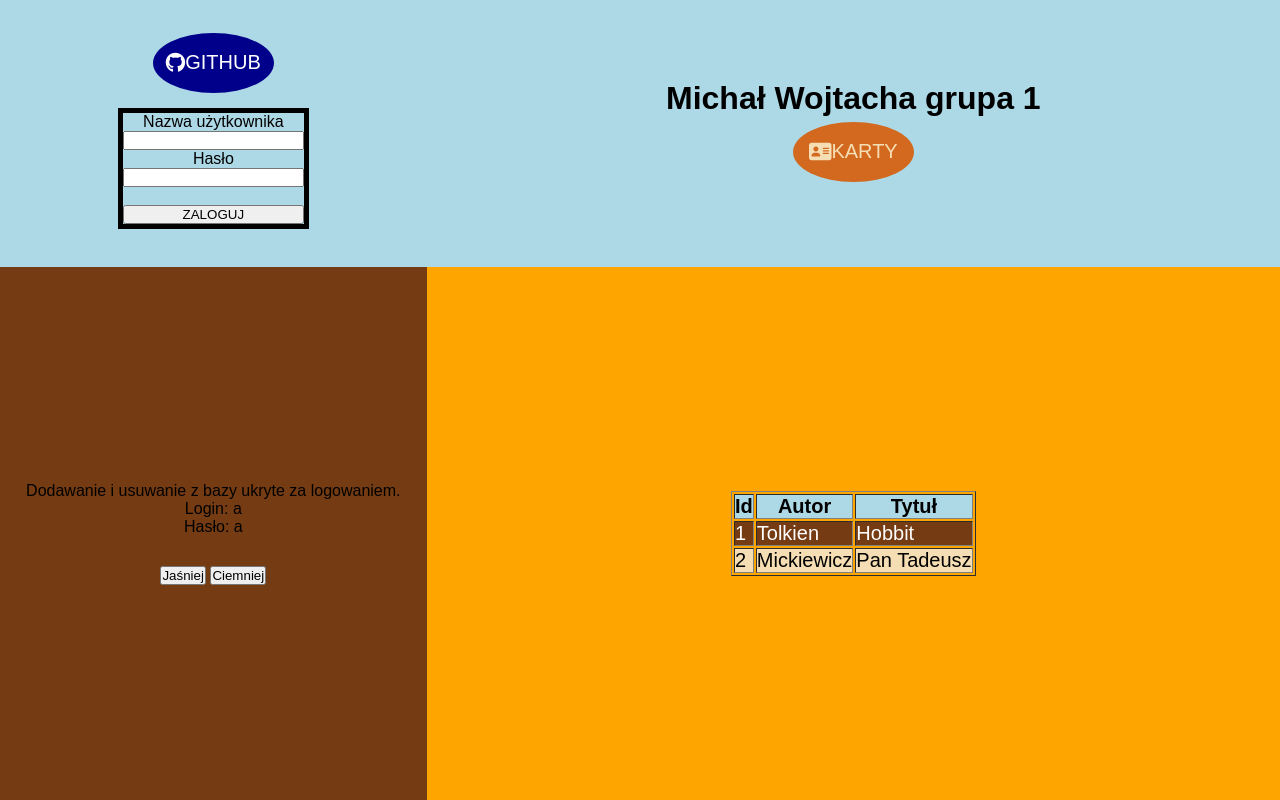
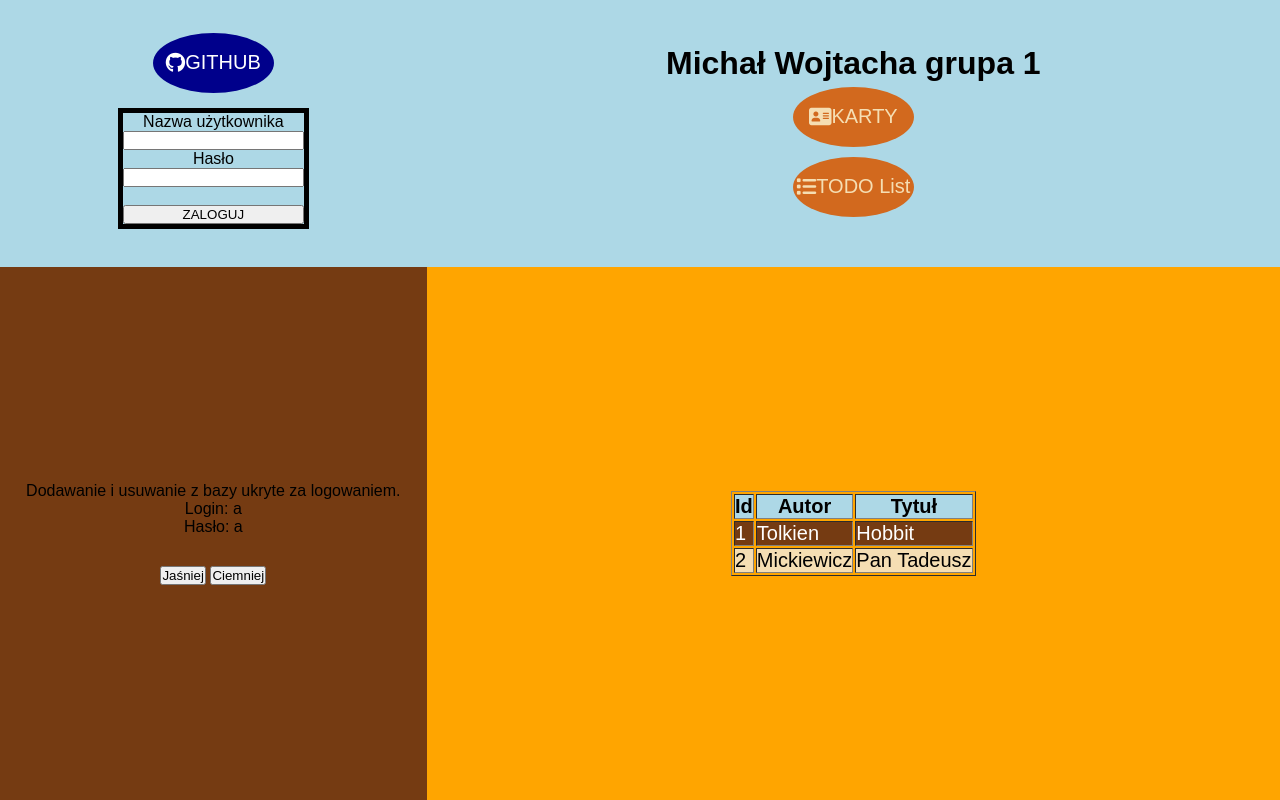
Before and after one commit to 3ti-2020/crud-wiele-do-wielu-michal-wojtacha, a PHP site: page / in a window 1280 px wide. Run offline with PHP 8.4, Linux system fonts and the light colour scheme; data comes from the database, SQL or seed files in the repository; data that the repository does not hold is empty; some libraries are stand-ins or nearby versions.

Commit message:
ToDo list - aktualizacja

```diff
--- a/index.php
+++ b/index.php
@@ -20,6 +20,7 @@
     </div>
     <div id="head" class="head"><h1>Michał Wojtacha grupa 1</h1>
     <a href="card/index.html" class="karty"><i class="fas fa-address-card"></i>KARTY</a>
+    <a href="todo/index.php" class="karty"><i class="fas fa-list"></i>TODO List</a>
     </div>
     <div id="left" class="left">
     <p>Dodawanie i usuwanie z bazy ukryte za logowaniem.</p>
```
